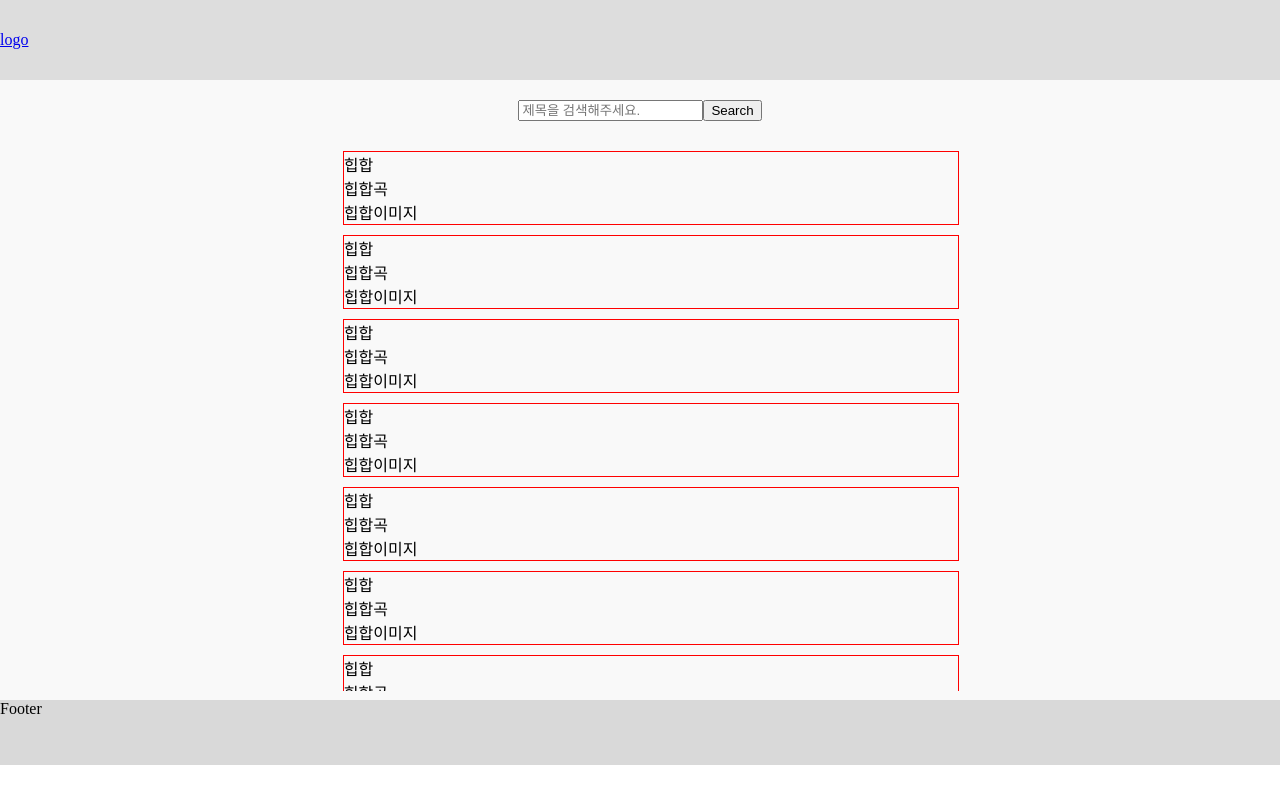
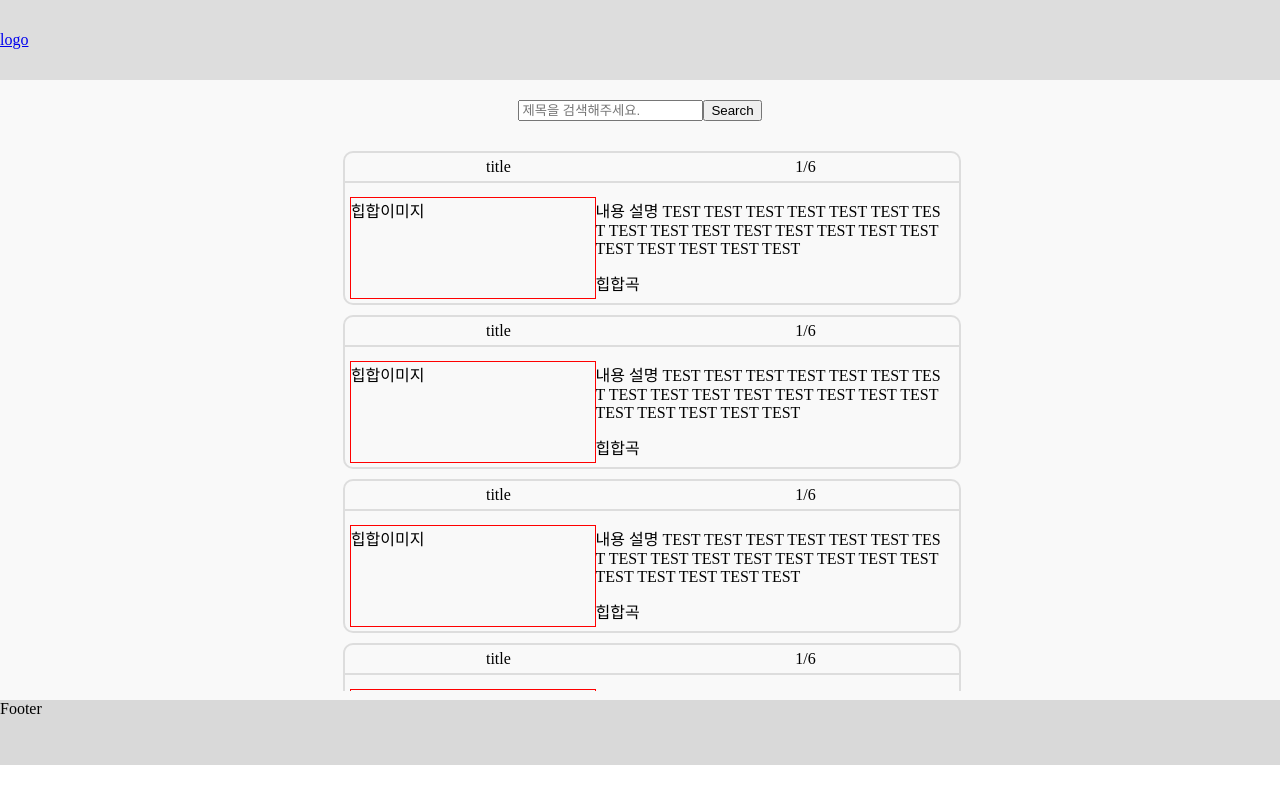
Before and after one commit to we-are-dj/client-vue, a Vue app: page / in a window 1280 px wide. Built offline with nearby package versions, Linux system fonts and the light colour scheme.

Commit message:
roomCard Update

```diff
--- a/src/components/contents/Room/RoomCard.vue
+++ b/src/components/contents/Room/RoomCard.vue
@@ -2,20 +2,33 @@
     <div class="roomCardSection">
         <div class="roomCard">
             <!-- 방제목 및 인원수 -->
-            <div></div>
+            <div class="roomHeader">
+                <div class="title">
+                    <span>title</span>
+                </div>
+                <div class="peopleCount">
+                    <span>1/6</span>
+                </div>
+            </div>
             <!-- 내용, 재생중인 곡 및 썸네일 -->
-            <div>
-                <!-- 내용 -->
-                <div>
-                    힙합
+            <div class="roomBody">
+                <!-- 썸네일 순서가 바뀔 수 있음 혹은 뺄 수 있음. -->
+                <div class="roomLeft">
+                    <!-- img 로 바꿀 예정-->
+                    <div class="thumbNail">
+                        힙합이미지
+                    </div>
                 </div>
-                <!-- 재생중인 곡 -->
-                <div>
-                    힙합곡
-                </div>
-                <!-- 썸네일 순서가 바뀔 수 있음 혹은 뺄 수 있음. -->
-                <div>
-                    힙합이미지
+                <div class="roomRight">
+                    <!-- 내용 -->
+                    <div class="roomContent">
+                        내용 설명 TEST TEST TEST TEST TEST TEST TEST TEST TEST
+                        TEST TEST TEST TEST TEST TEST TEST TEST TEST TEST TEST
+                    </div>
+                    <!-- 재생중인 곡 -->
+                    <div class="roomMusic">
+                        힙합곡
+                    </div>
                 </div>
             </div>
         </div>
@@ -33,7 +46,55 @@ export default {};
 
     & .roomCard {
         width: 100%;
-        border: 1px solid red;
+        border: 2px solid #ddd;
+        border-radius: 10px;
+    }
+    & .roomHeader {
+        display: flex;
+        width: 100%;
+        text-align: center;
+        border-bottom: 2px solid #ddd;
+        margin: 0 0 15px 0;
+        & .title {
+            width: 50%;
+            margin: 5px;
+        }
+        & .peopleCount {
+            width: 50%;
+            margin: 5px;
+        }
+    }
+    & .roomBody {
+        display: flex;
+        width: 100%;
+        margin: 5px;
+        height: 100px;
+        & .roomLeft {
+            display: flex;
+            align-items: center;
+            width: 40%;
+            & .thumbNail {
+                width: 100%;
+                height: 100%;
+                border: 1px solid red;
+            }
+        }
+        & .roomRight {
+            width: 60%;
+            & .roomContent {
+                width: 95%;
+                word-break: break-all;
+                display: flex;
+                align-items: center;
+                overflow-y: auto;
+                overflow-x: hidden;
+            }
+            & .roomMusic {
+                display: flex;
+                align-items: center;
+                height: 50%;
+            }
+        }
     }
 }
 </style>
```
